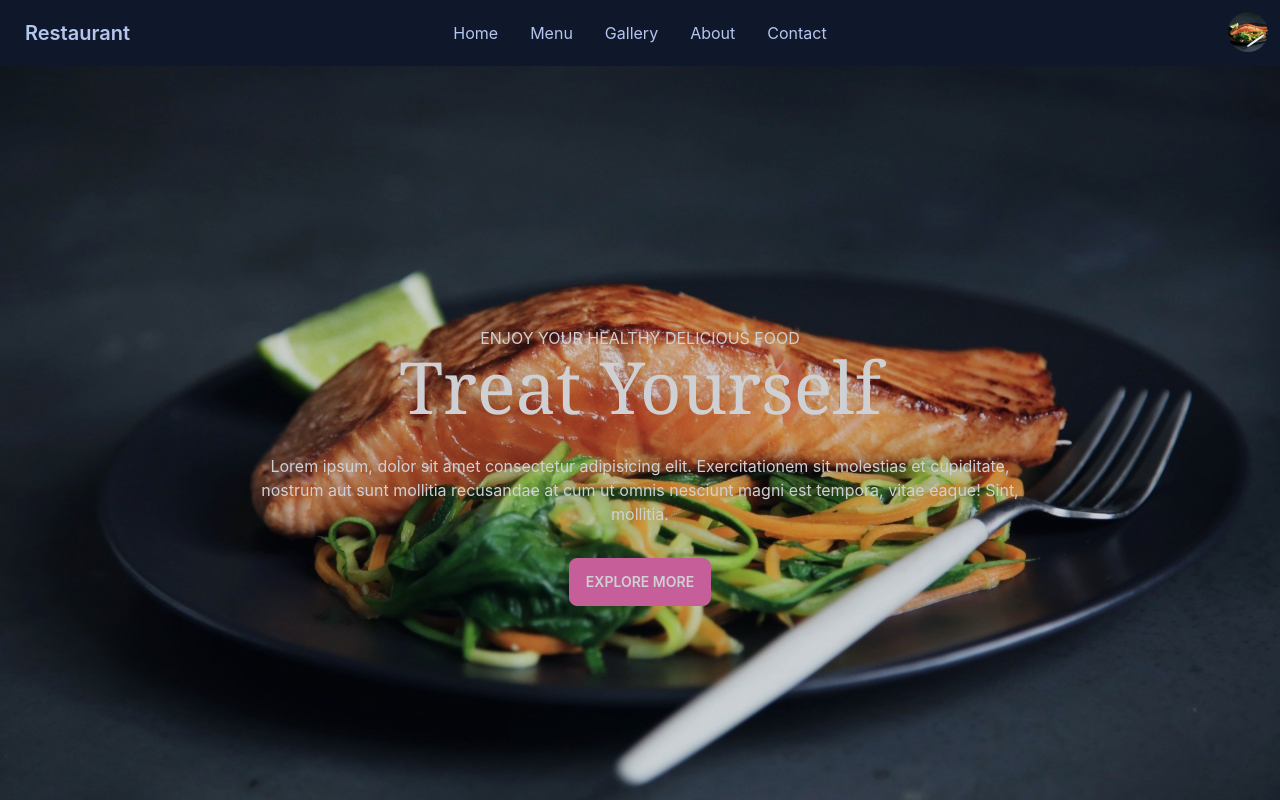
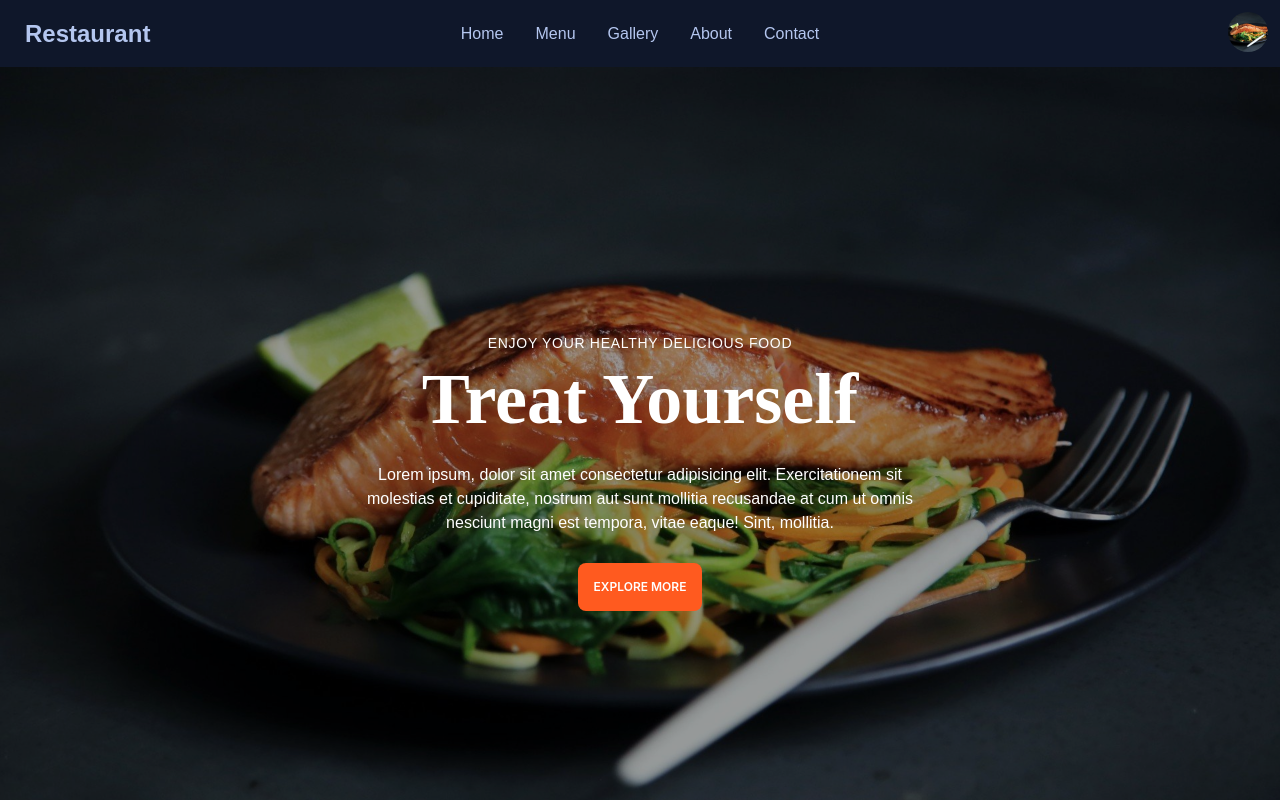
Before and after one commit to merazulEhsan/Cashless-Restaurant, a React (Create React App) app: page / in a window 1280 px wide. Shown: the top 800 px of the page. Built offline with nearby package versions, Linux system fonts and the light colour scheme.

Commit message:
3rd commit

```diff
--- a/src/components/About/About.js
+++ b/src/components/About/About.js
@@ -3,7 +3,21 @@ import React from 'react'
 export default function About() {
   return (
     <>
-    <div className='text-5xl mt-16 text-center'>About</div>
+    <div className='h-screen bg-cover bg-center bg-no-repeat bg-hero flex justify-center items-center bg-fixed scroll-smooth  '>
+
+<div className='flex text-white h-full bg-opacity-40 bg-black'>
+    <div className='w-1/2 m-auto items-center'>
+        <p className='uppercase text-center font-nunito font-medium tracking-wider text-sm leading-10'>Our Restaurant</p>
+        <h1 className='text-center text-6xl md:text-7xl font-playfair font-semibold'>About Us</h1>
+        <p className='text-center p-7 font-nunito leading-6'>Lorem ipsum, dolor sit amet consectetur adipisicing elit. Exercitationem sit molestias et cupiditate, nostrum aut sunt mollitia recusandae at cum ut omnis nesciunt magni est tempora, vitae eaque! Sint, mollitia.</p>
+
+        <div className='text-center '>
+            <button className='btn bg-orange-500 btn-md border border-none text-white text-xs'>Explore More</button>
+        </div>
+    </div>
+
+</div>
+</div>
     </>
   )
 }
--- a/src/components/Contact/Contact.js
+++ b/src/components/Contact/Contact.js
@@ -2,6 +2,20 @@ import React from 'react'
 
 export default function Contact() {
   return (
-    <div className='text-5xl mt-16 text-center'>Contact</div>
+    <div className='h-screen bg-cover bg-center bg-no-repeat bg-hero flex justify-center items-center bg-fixed scroll-smooth  '>
+
+            <div className='flex text-white h-full bg-opacity-40 bg-black'>
+                <div className='w-1/2 m-auto items-center'>
+                    <p className='uppercase text-center font-nunito font-medium tracking-wider text-sm leading-10'>Get in touch</p>
+                    <h1 className='text-center text-6xl md:text-7xl font-playfair font-semibold'>Contact US</h1>
+                    <p className='text-center p-7 font-nunito leading-6'>Lorem ipsum, dolor sit amet consectetur adipisicing elit. Exercitationem sit molestias et cupiditate, nostrum aut sunt mollitia recusandae at cum ut omnis nesciunt magni est tempora, vitae eaque! Sint, mollitia.</p>
+
+                    <div className='text-center '>
+                        <button className='btn bg-orange-500 btn-md border border-none text-white text-xs'>Explore More</button>
+                    </div>
+                </div>
+
+            </div>
+        </div>
   )
 }
--- a/src/components/Gallery/Gallery.js
+++ b/src/components/Gallery/Gallery.js
@@ -2,6 +2,20 @@ import React from 'react'
 
 export default function Gallery() {
   return (
-    <div className='text-5xl mt-16 text-center'>Gallery</div>
+    <div className='h-screen bg-cover bg-center bg-no-repeat bg-hero flex justify-center items-center bg-fixed scroll-smooth  '>
+
+            <div className='flex text-white h-full bg-opacity-40 bg-black'>
+                <div className='w-1/2 m-auto items-center'>
+                    <p className='uppercase text-center font-nunito font-medium tracking-wider text-sm leading-10'>TAke a Look</p>
+                    <h1 className='text-center text-6xl md:text-7xl font-playfair font-semibold'>Our Galleries</h1>
+                    <p className='text-center p-7 font-nunito leading-6'>Lorem ipsum, dolor sit amet consectetur adipisicing elit. Exercitationem sit molestias et cupiditate, nostrum aut sunt mollitia recusandae at cum ut omnis nesciunt magni est tempora, vitae eaque! Sint, mollitia.</p>
+
+                    <div className='text-center '>
+                        <button className='btn bg-orange-500 btn-md border border-none text-white text-xs'>Explore More</button>
+                    </div>
+                </div>
+
+            </div>
+        </div>
   )
 }
--- a/src/components/Header/Navbar.js
+++ b/src/components/Header/Navbar.js
@@ -23,7 +23,7 @@ export default function Navbar() {
         </>
     )
     return (
-        <div className="navbar bg-base-100 sticky w-full z-20  ">
+        <div className="navbar bg-base-100 sticky w-full z-20 top-0 font-nunito font-light ">
             <div className="navbar-start">
                 <div className="dropdown">
                     <label tabIndex={0}
@@ -34,7 +34,7 @@ export default function Navbar() {
                         className="menu menu-compact dropdown-content mt-3 p-2 shadow bg-base-100 rounded-box w-52 ">
                         {menu} </ul>
                 </div>
-                <Link to='/' className="btn btn-ghost normal-case text-xl">Restaurant</Link>
+                <Link to='/' className="btn btn-ghost normal-case text-2xl">Restaurant</Link>
             </div>
             <div className="navbar-center hidden lg:flex">
                 <ul className="menu menu-horizontal p-0">
--- a/src/components/Home/Home.js
+++ b/src/components/Home/Home.js
@@ -2,14 +2,17 @@ import React from 'react'
 
 export default function Home() {
     return (
-        <div className='h-screen bg-cover  bg-center bg-no-repeat bg-hero flex justify-center items-center bg-fixed opacity-80 scroll-smooth'>
-            <div className='m-auto text-white md:w-2/3'>
-                <p className='uppercase text-center '>Enjoy your healthy delicious food</p>
-                <h1 className='text-center text-6xl md:text-7xl font-serif'>Treat Yourself</h1>
-                <p className='text-center p-8'>Lorem ipsum, dolor sit amet consectetur adipisicing elit. Exercitationem sit molestias et cupiditate, nostrum aut sunt mollitia recusandae at cum ut omnis nesciunt magni est tempora, vitae eaque! Sint, mollitia.</p>
+        <div className='h-screen bg-cover bg-center bg-no-repeat bg-hero flex justify-center items-center bg-fixed scroll-smooth  '>
 
-                <div className='text-center '>
-                <button className='btn btn-accent text-white text-sm'>Explore More</button>
+            <div className='flex text-white h-full bg-opacity-40 bg-black'>
+                <div className='w-1/2 m-auto items-center'>
+                    <p className='uppercase text-center font-nunito font-medium tracking-wider text-sm leading-10'>Enjoy your healthy delicious food</p>
+                    <h1 className='text-center text-6xl md:text-7xl font-playfair font-semibold'>Treat Yourself</h1>
+                    <p className='text-center p-7 font-nunito leading-6'>Lorem ipsum, dolor sit amet consectetur adipisicing elit. Exercitationem sit molestias et cupiditate, nostrum aut sunt mollitia recusandae at cum ut omnis nesciunt magni est tempora, vitae eaque! Sint, mollitia.</p>
+
+                    <div className='text-center '>
+                        <button className='btn bg-orange-500 btn-md border border-none text-white text-xs'>Explore More</button>
+                    </div>
                 </div>
 
             </div>
--- a/src/components/Menu/Menu.js
+++ b/src/components/Menu/Menu.js
@@ -2,6 +2,20 @@ import React from 'react'
 
 export default function Menu() {
   return (
-    <div className='text-5xl mt-16 text-center'>Menu</div>
+    <div className='h-screen bg-cover bg-center bg-no-repeat bg-hero flex justify-center items-center bg-fixed scroll-smooth  '>
+
+    <div className='flex text-white h-full bg-opacity-40 bg-black'>
+        <div className='w-1/2 m-auto items-center'>
+            <p className='uppercase text-center font-nunito font-medium tracking-wider text-sm leading-10'>Have a Look</p>
+            <h1 className='text-center text-6xl md:text-7xl font-playfair font-semibold'>Our Main Menu</h1>
+            <p className='text-center p-7 font-nunito leading-6'>Lorem ipsum, dolor sit amet consectetur adipisicing elit. Exercitationem sit molestias et cupiditate, nostrum aut sunt mollitia recusandae at cum ut omnis nesciunt magni est tempora, vitae eaque! Sint, mollitia.</p>
+
+            <div className='text-center '>
+                <button className='btn bg-orange-500 btn-md border border-none text-white text-xs'>Explore More</button>
+            </div>
+        </div>
+
+    </div>
+</div>
   )
 }
--- a/tailwind.config.js
+++ b/tailwind.config.js
@@ -9,6 +9,10 @@ module.exports = {
             backgroundImage: {
                 'hero': "url('/src/images/salmon.jpg')"
             }
+        },
+        fontFamily:{
+            'nunito': ['Nunito', 'sans-serif'],
+            'playfair': ['Playfair Display', 'serif'],
         }
     },
 
```
